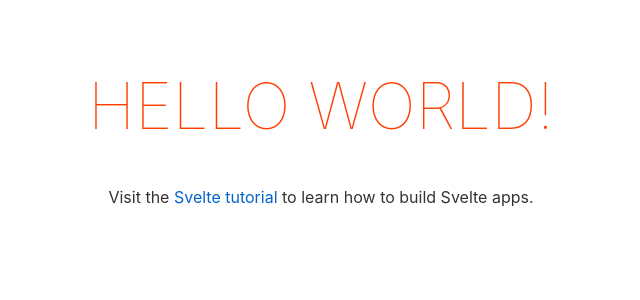
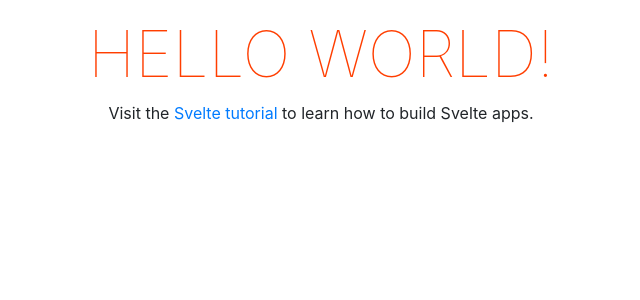
Before and after one commit to JohnOBenJ3/Portfolio, a Svelte app in the folder orrin-johnson.com/: page / in a window 1280 px wide. Shown: the top 300 px of the page, without its empty margins (319-959 px from the left). Built offline with nearby package versions, Linux system fonts and the light colour scheme.

Commit message:
changed global css

```diff
--- a/orrin-johnson.com/public/global.css
+++ b/orrin-johnson.com/public/global.css
@@ -1,66 +1,8 @@
+:root {
+--gradient: linear-gradient(90deg, #380036, #0CBABA);
+}
+
 html, body {
 	position: relative;
 	width: 100%;
 	height: 100%;
-}
-
-body {
-	color: #333;
-	margin: 0;
-	padding: 8px;
-	box-sizing: border-box;
-	font-family: -apple-system, BlinkMacSystemFont, "Segoe UI", Roboto, Oxygen-Sans, Ubuntu, Cantarell, "Helvetica Neue", sans-serif;
-}
-
-a {
-	color: rgb(0,100,200);
-	text-decoration: none;
-}
-
-a:hover {
-	text-decoration: underline;
-}
-
-a:visited {
-	color: rgb(0,80,160);
-}
-
-label {
-	display: block;
-}
-
-input, button, select, textarea {
-	font-family: inherit;
-	font-size: inherit;
-	padding: 0.4em;
-	margin: 0 0 0.5em 0;
-	box-sizing: border-box;
-	border: 1px solid #ccc;
-	border-radius: 2px;
-}
-
-input:disabled {
-	color: #ccc;
-}
-
-input[type="range"] {
-	height: 0;
-}
-
-button {
-	color: #333;
-	background-color: #f4f4f4;
-	outline: none;
-}
-
-button:disabled {
-	color: #999;
-}
-
-button:not(:disabled):active {
-	background-color: #ddd;
-}
-
-button:focus {
-	border-color: #666;
-}
--- a/orrin-johnson.com/public/index.html
+++ b/orrin-johnson.com/public/index.html
@@ -9,6 +9,14 @@
 	<link rel='icon' type='image/png' href='/favicon.png'>
 	<link rel='stylesheet' href='/global.css'>
 	<link rel='stylesheet' href='/build/bundle.css'>
+	<link rel="stylesheet" href="https://stackpath.bootstrapcdn.com/bootstrap/4.3.1/css/bootstrap.min.css"
+	integrity="sha384-ggOyR0iXCbMQv3Xipma34MD+dH/1fQ784/j6cY/iJTQUOhcWr7x9JvoRxT2MZw1T"crossorigin="anonymous">
+	<script defer src="https://use.fontawesome.com/releases/v5.0.6/js/all.js"></script>
+	<script src="https://code.jquery.com/jquery-3.3.1.slim.min.js" integrity="sha384-q8i/X+965DzO0rT7abK41JStQIAqVgRVzpbzo5smXKp4YfRvH+8abtTE1Pi6jizo"
+	crossorigin="anonymous"></script>
+	<script src="https://stackpath.bootstrapcdn.com/bootstrap/4.3.1/js/bootstrap.min.js"
+	integrity="sha384-JjSmVgyd0p3pXB1rRibZUAYoIIy6OrQ6VrjIEaFf/nJGzIxFDsf4x0xIM+B07jRM"
+    crossorigin="anonymous"></script>
 
 	<script defer src='/build/bundle.js'></script>
 </head>
```
